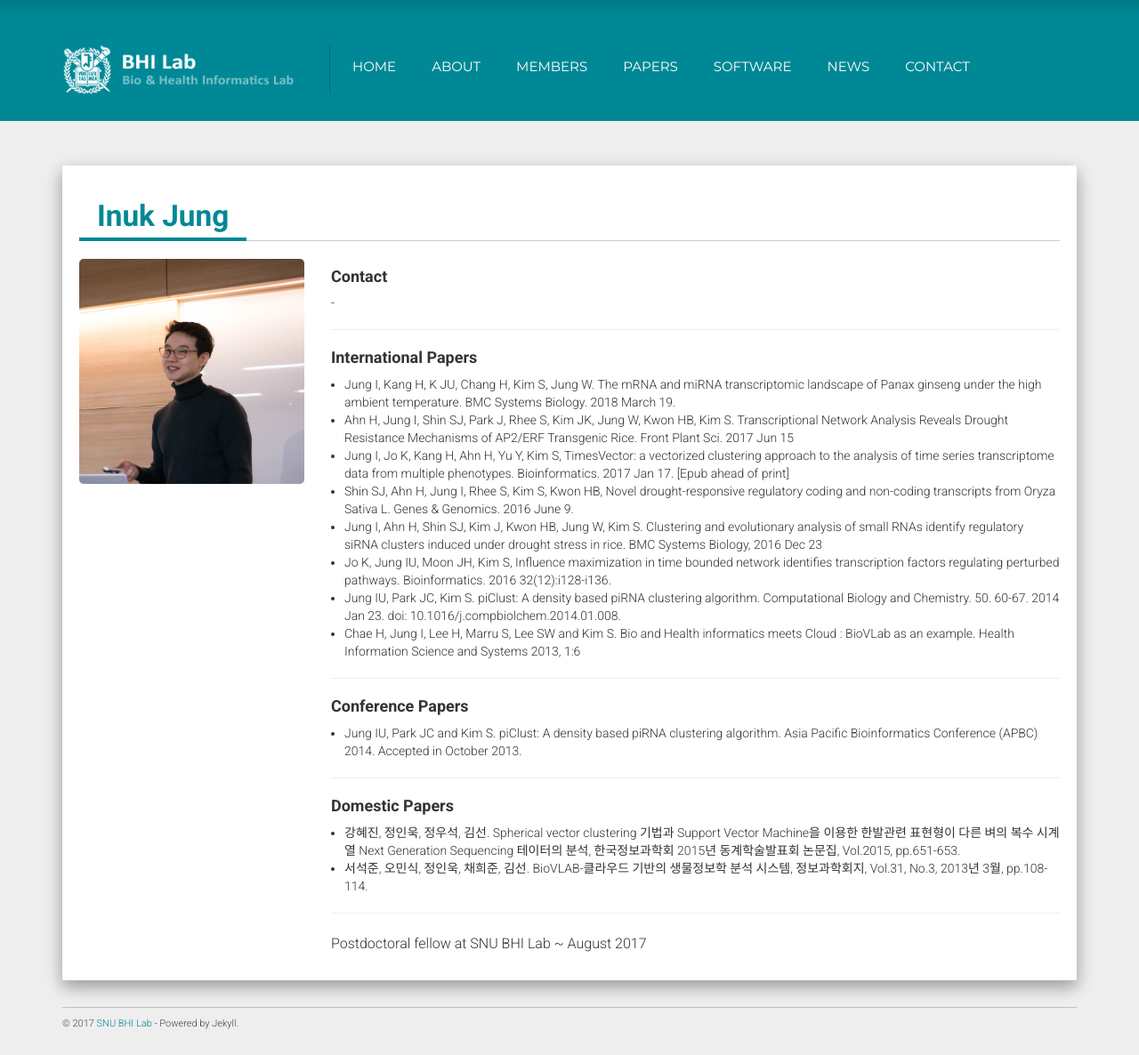
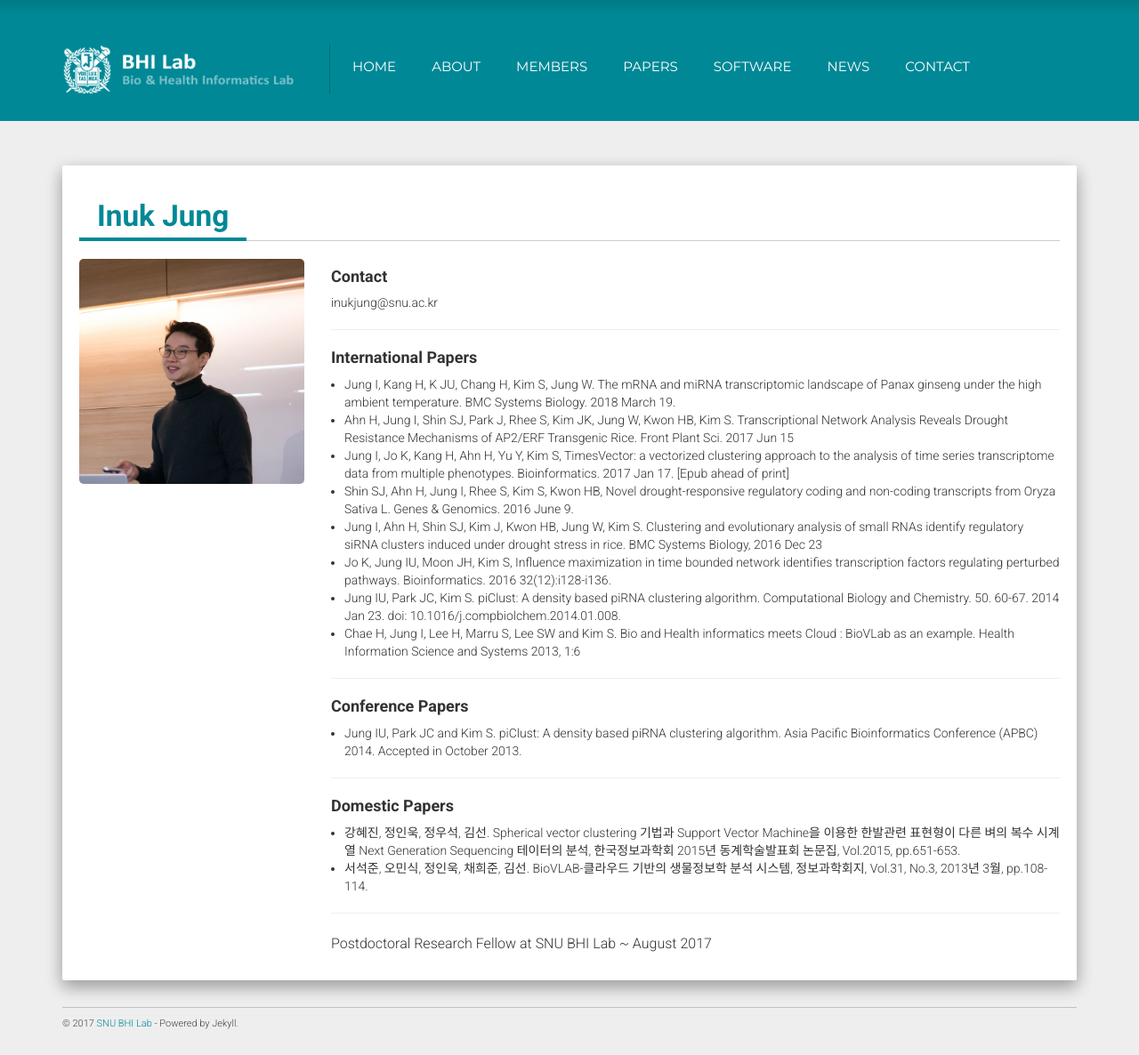
Before and after one commit to solanoon/bhi-kimlab.github.io, a Jekyll site: the page built from _members/inuk_jung.md, in a window 1280 px wide. Shown: the whole page at 89% size. Built offline with Jekyll 4.4.1, drawn with Linux system fonts in a browser that asks for light colours; nearby versions of some CDN libraries.

Commit message:
update contact

```diff
--- a/_members/inuk_jung.md
+++ b/_members/inuk_jung.md
@@ -5,6 +5,6 @@ type: postd
 tag: "Jung I"
 img: "inuk_jung.jpg"
 summary: "Postdoctoral fellow at SNU BHI Lab"
-contact: "-"
+contact: "inukjung@snu.ac.kr"
 ---
-Postdoctoral fellow at SNU BHI Lab ~ August 2017
+Postdoctoral Research Fellow at SNU BHI Lab ~ August 2017
```
